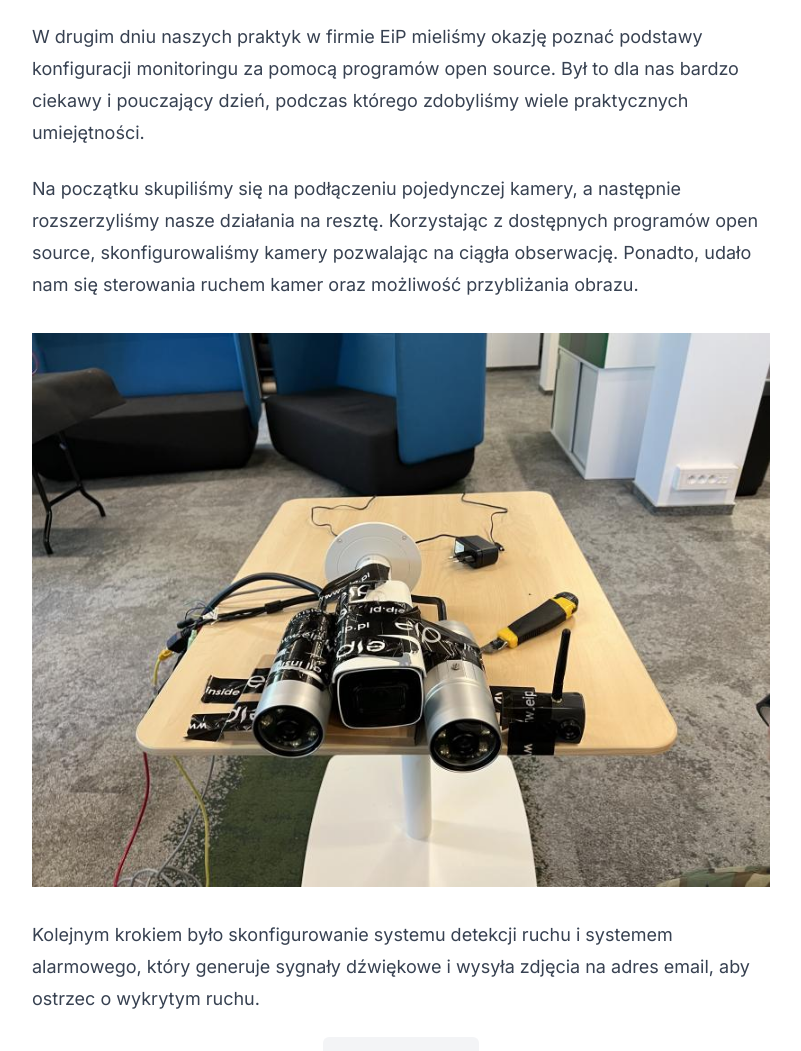
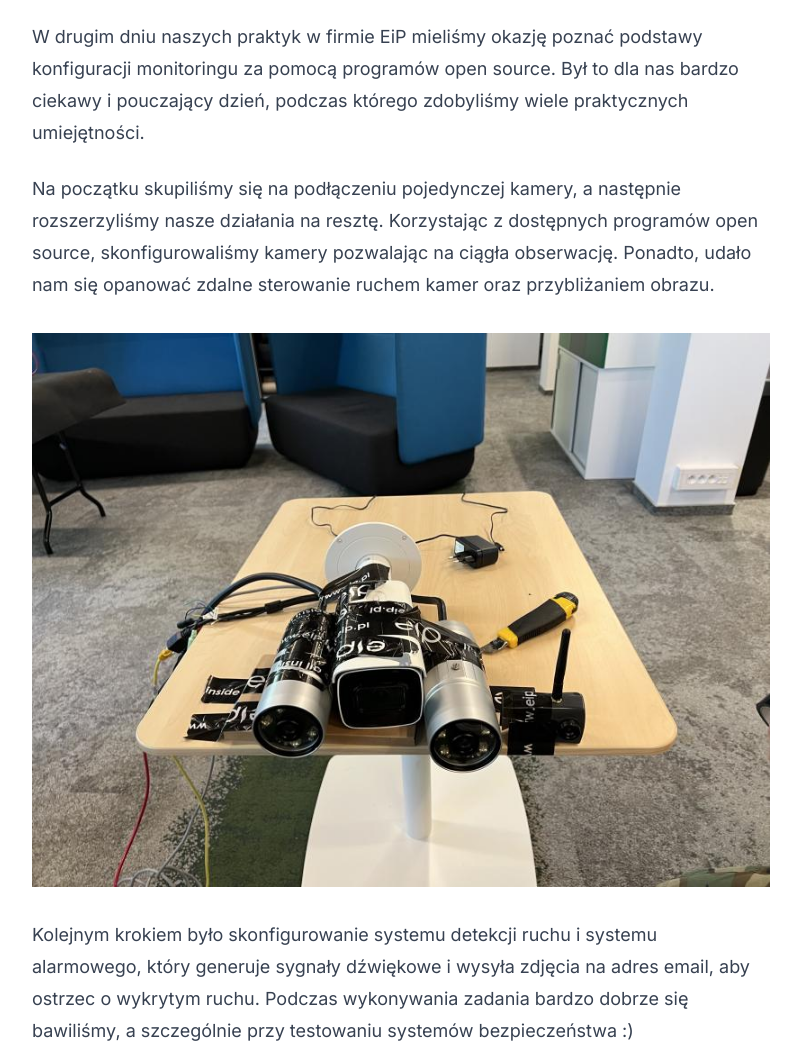
Before and after one commit to piotrek813/WIP, an Astro site: page /blog/drugi-dzien-praktyk in a window 1280 px wide. Shown: the part 243-1294 px from the top of the page, without its empty margins (239-1040 px from the left). Built offline with nearby package versions, Linux system fonts and the light colour scheme; Astro itself is replaced by a stand-in of ours.

Commit message:
Update Blog “drugi-dzien-praktyk”

```diff
--- a/src/pages/blog/drugi-dzien-praktyk.md
+++ b/src/pages/blog/drugi-dzien-praktyk.md
@@ -18,8 +18,8 @@ publishDate: 2023-05-09
 ---
 W drugim dniu naszych praktyk w firmie EiP mieliśmy okazję poznać podstawy konfiguracji monitoringu za pomocą programów open source.  Był to dla nas bardzo ciekawy i pouczający dzień, podczas którego zdobyliśmy wiele praktycznych umiejętności.
 
-Na początku skupiliśmy się na podłączeniu pojedynczej kamery, a następnie rozszerzyliśmy nasze działania na resztę. Korzystając z dostępnych programów open source, skonfigurowaliśmy kamery pozwalając na ciągła obserwację. Ponadto, udało nam się sterowania ruchem kamer oraz możliwość przybliżania obrazu.
+Na początku skupiliśmy się na podłączeniu pojedynczej kamery, a następnie rozszerzyliśmy nasze działania na resztę. Korzystając z dostępnych programów open source, skonfigurowaliśmy kamery pozwalając na ciągła obserwację. Ponadto, udało nam się opanować zdalne sterowanie ruchem kamer oraz przybliżaniem obrazu.
 
 ![setup kamer](/images/img_0946.jpg "setup kamer")
 
-Kolejnym krokiem było skonfigurowanie systemu detekcji ruchu i systemem alarmowego, który generuje sygnały dźwiękowe i wysyła zdjęcia na adres email, aby ostrzec o wykrytym ruchu.
+Kolejnym krokiem było skonfigurowanie systemu detekcji ruchu i systemu alarmowego, który generuje sygnały dźwiękowe i wysyła zdjęcia na adres email, aby ostrzec o wykrytym ruchu. Podczas wykonywania zadania bardzo dobrze się bawiliśmy, a szczególnie przy testowaniu systemów bezpieczeństwa :)
```
